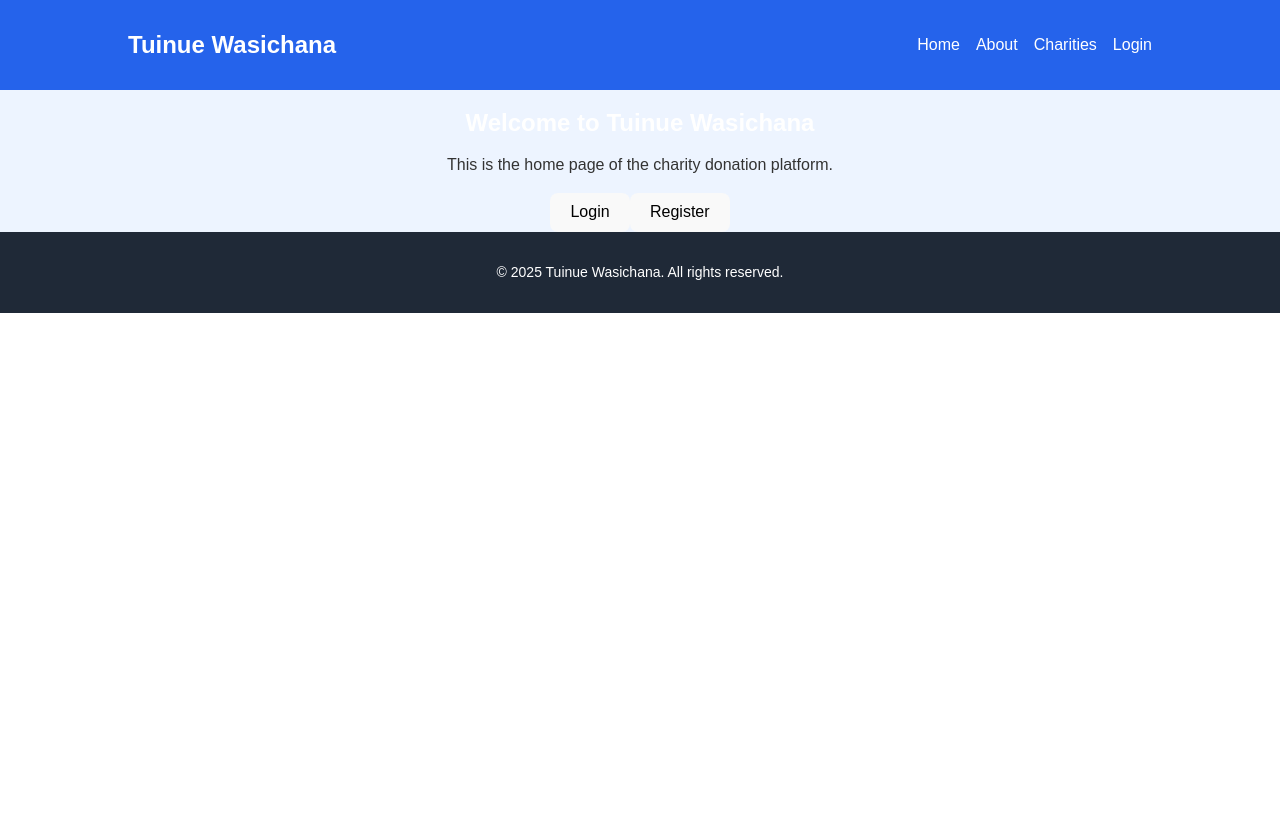
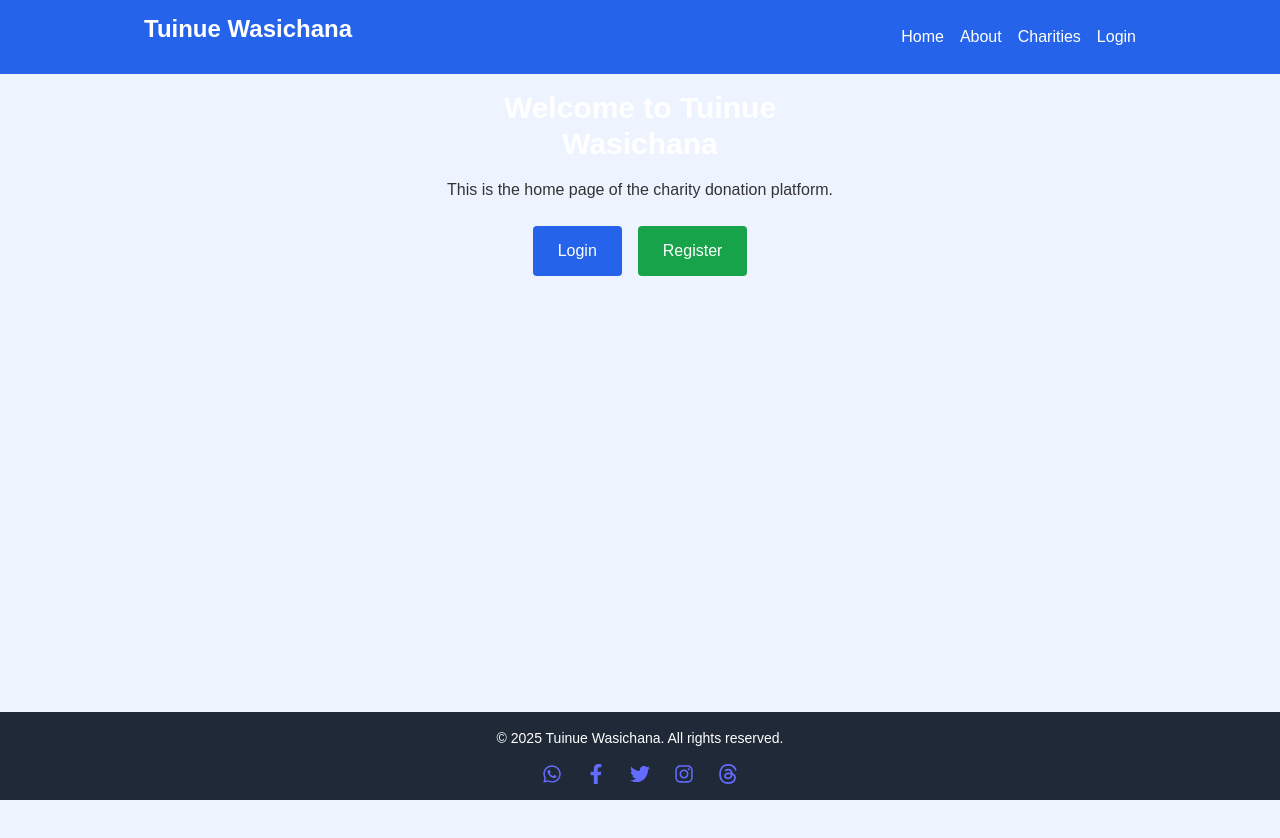
Before and after one commit to johnberengu/tuinue-wasichana, a React (Vite) app in the folder client/: page / in a window 1280 px wide. Shown: the top 838 px of the page. Before the commit the page ends 800 px from the top, so only its background shows below. Built offline with nearby package versions, Linux system fonts and the light colour scheme.

Commit message:
fixing tailwind

```diff
--- a/client/package.json
+++ b/client/package.json
@@ -21,7 +21,6 @@
   },
   "devDependencies": {
     "@eslint/js": "^9.22.0",
-    "@tailwindcss/postcss": "^4.1.4",
     "@types/react": "^19.0.10",
     "@types/react-dom": "^19.0.4",
     "@vitejs/plugin-react-swc": "^3.9.0",
@@ -32,7 +31,7 @@
     "globals": "^16.0.0",
     "postcss": "^8.5.3",
     "sass-embedded": "^1.87.0",
-    "tailwindcss": "^4.1.4",
+    "tailwindcss": "^3.4.17",
     "vite": "^6.3.1"
   }
 }
--- a/client/postcss.config.js
+++ b/client/postcss.config.js
@@ -1,6 +1,10 @@
-import tailwindcss from '@tailwindcss/postcss';
+// postcss.config.js (using ES Module syntax)
+import tailwindcss from 'tailwindcss';
 import autoprefixer from 'autoprefixer';
 
 export default {
-  plugins: [tailwindcss(), autoprefixer()],
+  plugins: {
+    tailwindcss: {},
+    autoprefixer: {},
+  },
 };
--- a/client/src/App.jsx
+++ b/client/src/App.jsx
@@ -13,7 +13,7 @@ const App = () => {
   const user = useSelector((state) => state.auth.user);
 
   return (
-    <PayPalScriptProvider options={{ 'client-id': 'AbaxFrGNcf9YrEXuPFwJbcGFs7eaN3ogpe6v2bWOf0HtAdPiXRTVgOWC0mgZjvjl1YOWntuKVurmzsfT' }}>
+    <PayPalScriptProvider options={{ 'client-id': 'AbaxFrGNcf9YrEXuPFwJbcGFs7eaN3ogpe6v2bWOf0HtAdPiXRTVgOWC0mgZjvjl1YOWntuKVurmzsfT',Currency:'USD' }}>
       <Router>
         <div className="app-container">
           <Navbar />
--- a/client/src/components/Footer.jsx
+++ b/client/src/components/Footer.jsx
@@ -1,13 +1,61 @@
 import React from 'react';
-import '../styles/Footer.css';
+// import '../styles/Footer.css';
+import { FaFacebookF, FaInstagram, FaTwitter, FaWhatsapp } from 'react-icons/fa';
+import { SiThreads } from 'react-icons/si';
 
 const Footer = () => {
   return (
-    <footer className="footer">
-      <div className="footer__container">
-        <p>&copy; {new Date().getFullYear()} Tuinue Wasichana. All rights reserved.</p>
+    <footer className="fixed bottom-0 left-0 w-full bg-gray-800 py-4 text-white text-center z-50">
+    <div className="max-w-screen-lg mx-auto px-4 text-sm">
+      <p className="mb-4">
+        &copy; {new Date().getFullYear()} Tuinue Wasichana. All rights reserved.
+      </p>
+
+      <div className="flex justify-center gap-6 text-xl">
+        <a
+          href="https://wa.me/254712345678"
+          target="_blank"
+          rel="noopener noreferrer"
+          className="hover:text-green-400 transition"
+        >
+          <FaWhatsapp />
+        </a>
+        <a
+          href="https://facebook.com/yourpage"
+          target="_blank"
+          rel="noopener noreferrer"
+          className="hover:text-blue-500 transition"
+        >
+          <FaFacebookF />
+        </a>
+        <a
+          href="https://twitter.com/yourhandle"
+          target="_blank"
+          rel="noopener noreferrer"
+          className="hover:text-sky-400 transition"
+        >
+          <FaTwitter />
+        </a>
+        <a
+          href="https://instagram.com/yourhandle"
+          target="_blank"
+          rel="noopener noreferrer"
+          className="hover:text-pink-500 transition"
+        >
+          <FaInstagram />
+        </a>
+        <a
+          href="https://www.threads.net/@yourusername"
+          target="_blank"
+          rel="noopener noreferrer"
+          className="hover:text-white transition"
+        >
+          <SiThreads />
+        </a>
       </div>
-    </footer>
+    </div>
+</footer>
+
   );
 };
 
--- a/client/src/index.css
+++ b/client/src/index.css
@@ -15,7 +15,7 @@
   flex: 1;
   display: flex;
   flex-direction: column;
-  height: auto;
+  height: 150%;
 
   font-synthesis: none;
   text-rendering: optimizeLegibility;
--- a/client/src/styles/Footer.css
+++ b/client/src/styles/Footer.css
@@ -1,5 +1,5 @@
 .footer {
-  background-color: #1f2937; /* gray-800 */
+  background-color: #1f2937;
   padding: 1rem 0;
   color: white;
   text-align: center;
--- a/client/tailwind.config.js
+++ b/client/tailwind.config.js
@@ -1,5 +1,5 @@
 /** @type {import('tailwindcss').Config} */
-module.exports = {
+export default {
   content: [
     "./index.html",
     "./src/**/*.{js,jsx,ts,tsx}",
```
Also changed, not shown: 1 other file (tests, documents, lock files or other folders).
